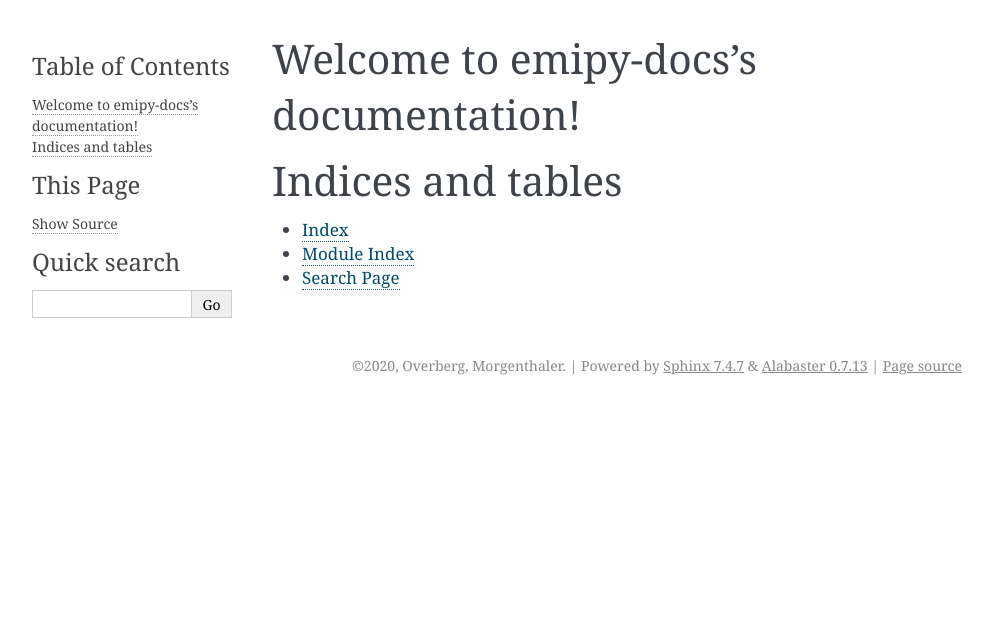
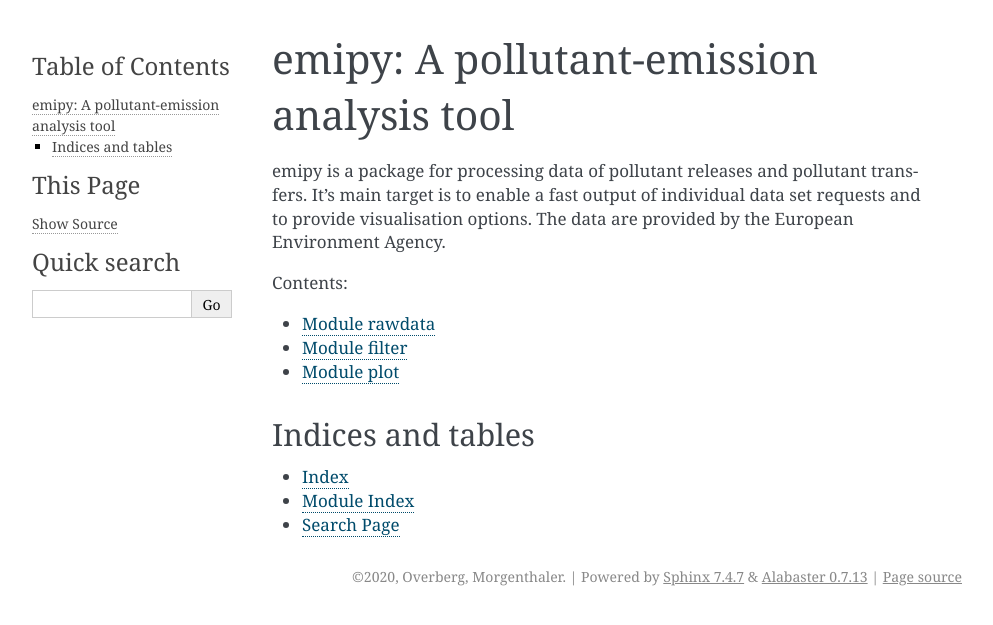
Before and after one commit to ElsevierSoftwareX/SOFTX-D-21-00134, a Sphinx documentation site: the page built from docs/source/index.rst, in a window 1280 px wide. Shown: the top 625 px of the page, without its empty margins (148-1141 px from the left). Built offline with Sphinx 7.4.7, drawn with Linux system fonts in a browser that asks for light colours.

Commit message:
Improvement of documentation

```diff
--- a/docs/source/conf.py
+++ b/docs/source/conf.py
@@ -10,9 +10,10 @@
 # add these directories to sys.path here. If the directory is relative to the
 # documentation root, use os.path.abspath to make it absolute, like shown here.
 #
-# import os
-# import sys
-# sys.path.insert(0, os.path.abspath('.'))
+import os
+import sys
+sys.path.insert(0, os.path.dirname(os.path.dirname(os.path.abspath('.'))))
+
 
 
 # -- Project information -----------------------------------------------------
@@ -30,7 +31,7 @@ release = 'None'
 # Add any Sphinx extension module names here, as strings. They can be
 # extensions coming with Sphinx (named 'sphinx.ext.*') or your custom
 # ones.
-extensions = [
+extensions = ['sphinx.ext.autodoc', 'sphinx.ext.coverage', 'sphinx.ext.napoleon'
 ]
 
 # Add any paths that contain templates here, relative to this directory.
--- /dev/null
+++ b/docs/source/filter.rst
@@ -0,0 +1,4 @@
+Module filter
+=============
+.. automodule:: filter
+   :members:
--- a/docs/source/index.rst
+++ b/docs/source/index.rst
@@ -1,15 +1,16 @@
-.. emipy-docs documentation master file, created by
-   sphinx-quickstart on Tue Jun  9 15:11:59 2020.
-   You can adapt this file completely to your liking, but it should at least
-   contain the root `toctree` directive.
-
-Welcome to emipy-docs's documentation!
-======================================
+emipy: A pollutant-emission analysis tool
+**************************************
+emipy is a package for processing data of pollutant releases and pollutant transfers.
+It's main target is to enable a fast output of individual data set requests and to provide visualisation options.
+The data are provided by the European Environment Agency.
 
 .. toctree::
    :maxdepth: 2
    :caption: Contents:
 
+   rawdata
+   filter
+   plot
 
 
 Indices and tables
--- /dev/null
+++ b/docs/source/plot.rst
@@ -0,0 +1,4 @@
+Module plot
+===========
+.. automodule:: plot
+   :members:
--- /dev/null
+++ b/docs/source/rawdata.rst
@@ -0,0 +1,4 @@
+Module rawdata
+==============
+.. automodule:: rawdata
+   :members:
--- a/plot.py
+++ b/plot.py
@@ -7,13 +7,9 @@ Created on Tue May 19 10:45:28 2020
 Functions for pickle editing
 """
 
-
 import pandas as pd
 import os
 import matplotlib.pyplot as plt
-
-
-
 
 def get_PollutantVolume(db, Table=True):
     """
```
